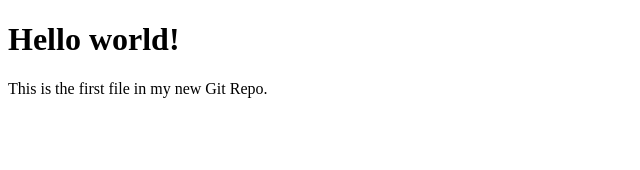
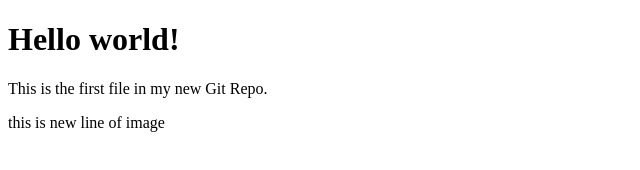
Before and after one commit to Mikey1012/hello-world, a plain HTML site: page index.html in a window 1280 px wide. Shown: the whole page, without its empty margins (0-640 px from the left). Drawn offline with Linux system fonts and the light colour scheme.

Commit message:
Added new line to index

```diff
--- a/index.html
+++ b/index.html
@@ -7,7 +7,7 @@
 
 <h1>Hello world!</h1>
 <p>This is the first file in my new Git Repo.</p>
-
+<p>this is new line of image </p>
 
 </body>
 </html>
```
